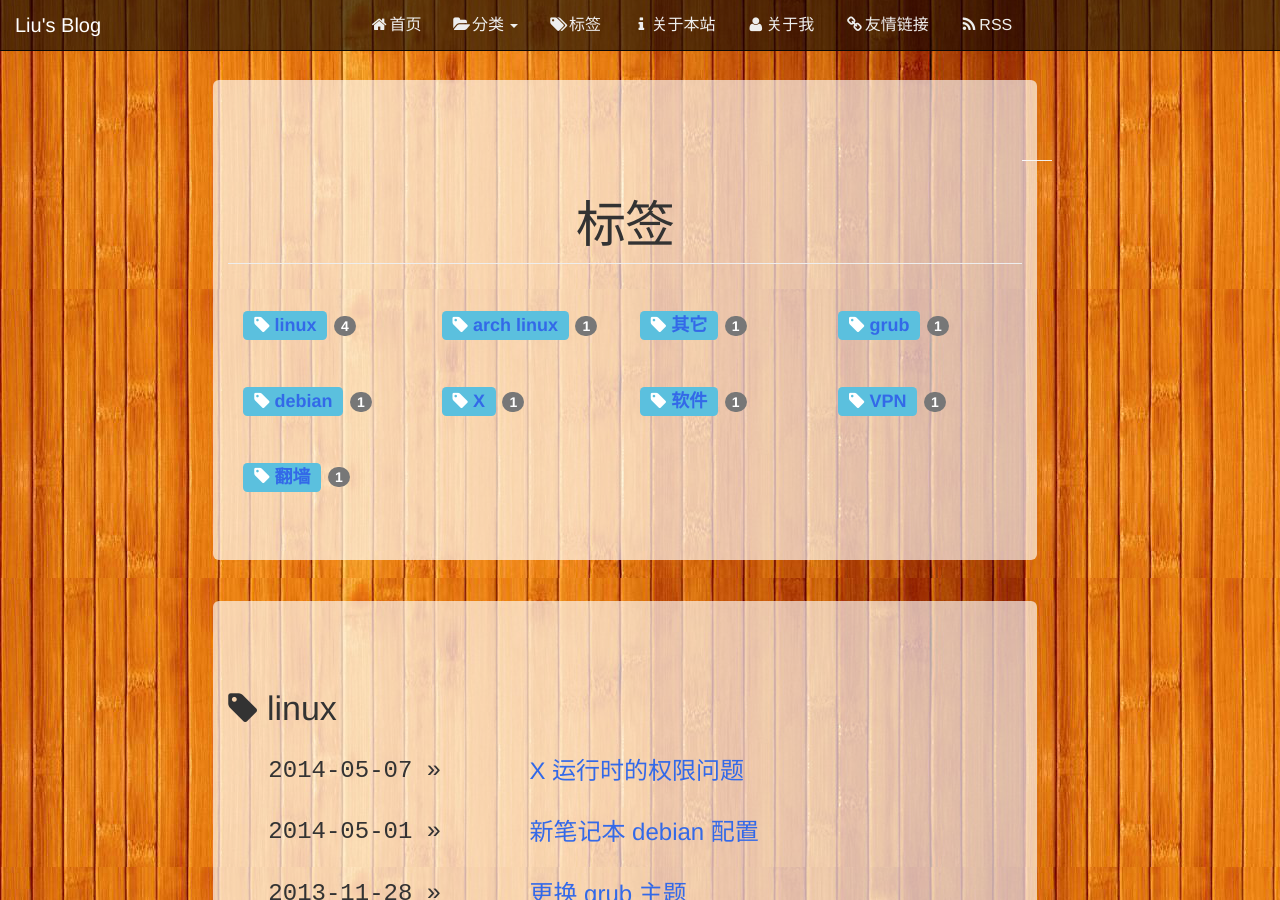
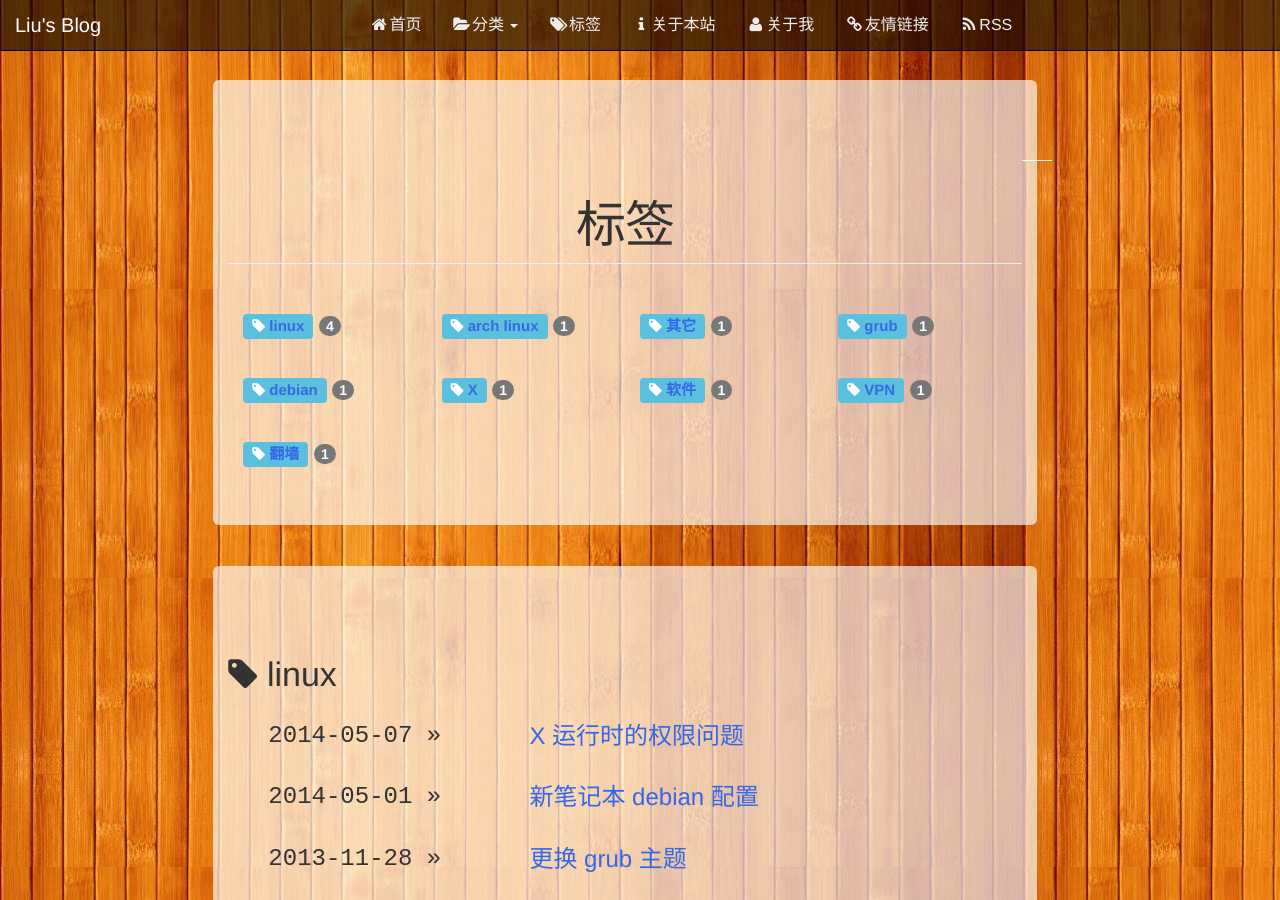
Before and after one commit to laurence6/blog, a Jekyll site: the page built from tags.html, in a window 1280 px wide and 900 px high. Built offline with Jekyll 4.4.1, drawn with Linux system fonts in a browser that asks for light colours.

Commit message:
update categories.html & tags.html: add text-nowrap class

```diff
--- a/categories.html
+++ b/categories.html
@@ -7,7 +7,7 @@
   <div class="col-md-12 row translucent-box">
     <h1 class="text-center featurette-heading page-header">{{ page.title }}</h1>
     {% for category in site.categories %}
-    <h4 class="col-lg-3 col-md-4 col-sm-6 col-xs-12"><span class="label label-info"><i class="fa fa-folder-open"></i> <a href="#{{ category[0] }}-ref">{{ category[0] | join: "/" }}</span></a> <span class="badge">{{ category | last | size }}</span></h4>
+    <h4 class="col-lg-3 col-md-4 col-sm-6 col-xs-12 text-nowrap"><span class="label label-info"><i class="fa fa-folder-open"></i> <a href="#{{ category[0] }}-ref">{{ category[0] | join: "/" }}</span></a> <span class="badge">{{ category | last | size }}</span></h4>
     {% endfor %}
   </div>
   {% for category in site.categories %}
@@ -15,7 +15,7 @@
     <h2><i class="fa fa-folder-open"></i> {{ category[0] | join: "/" }}</h2>
     <ul style="list-style: none">
       {% for node in category[1] %}{% if node.title != null %}{% if group == null or group == node.group %}
-      <li class="row"><span class="lead col-md-4 col-sm-5 col-xs-12" style="font-family: monospace">{{ node.date | date_to_utc | date: "%Y-%m-%d" }} &raquo;</span><span class="lead col-md-8 col-sm-7 col-xs-12"><a href="{{ BASE_PATH }}{{ node.url }}">{{ node.title }}</a></span></li>
+      <li class="row"><span class="col-md-4 col-sm-5 col-xs-12 lead" style="font-family: monospace">{{ node.date | date_to_utc | date: "%Y-%m-%d" }} &raquo;</span><span class="col-md-8 col-sm-7 col-xs-12 lead"><a href="{{ BASE_PATH }}{{ node.url }}">{{ node.title }}</a></span></li>
       {% endif %}{% endif %}{% endfor %}
     </ul>
   </div>
--- a/tags.html
+++ b/tags.html
@@ -7,7 +7,7 @@
   <div class="col-md-12 row translucent-box">
     <h1 class="text-center featurette-heading page-header">{{ page.title }}</h1>
     {% for tag in site.tags %}
-    <h5 class="col-lg-3 col-md-4 col-sm-4 col-xs-6 lead"><span class="label label-info"><i class="fa fa-tag" style="display: inline"></i> <a href="#{{ tag[0] }}-ref">{{ tag[0] | join: "/" }}</span></a> <span class="badge">{{ tag | last | size }}</span></h5>
+    <h4 class="col-lg-3 col-md-4 col-sm-4 col-xs-6 text-nowrap"><span class="label label-info"><i class="fa fa-tag" style="display: inline"></i> <a href="#{{ tag[0] }}-ref">{{ tag[0] | join: "/" }}</span></a> <span class="badge">{{ tag | last | size }}</span></h4>
     {% endfor %}
   </div>
   {% for tag in site.tags %}
@@ -15,7 +15,7 @@
     <h2><i class="fa fa-tag"></i> {{ tag[0] | join: "/" }}</h2>
     <ul style="list-style: none">
       {% for node in tag[1] %}{% if node.title != null %}{% if group == null or group == node.group %}
-      <li class="row"><span class="lead col-md-4 col-sm-5 col-xs-12" style="font-family: monospace">{{ node.date | date_to_utc | date: "%Y-%m-%d" }} &raquo;</span><span class="lead col-md-8 col-sm-7 col-xs-12"><a href="{{ BASE_PATH }}{{ node.url }}">{{ node.title }}</a></span></li>
+      <li class="row"><span class="col-md-4 col-sm-5 col-xs-12 lead" style="font-family: monospace">{{ node.date | date_to_utc | date: "%Y-%m-%d" }} &raquo;</span><span class="col-md-8 col-sm-7 col-xs-12 lead"><a href="{{ BASE_PATH }}{{ node.url }}">{{ node.title }}</a></span></li>
       {% endif %}{% endif %}{% endfor %}
     </ul>
   </div>
```
